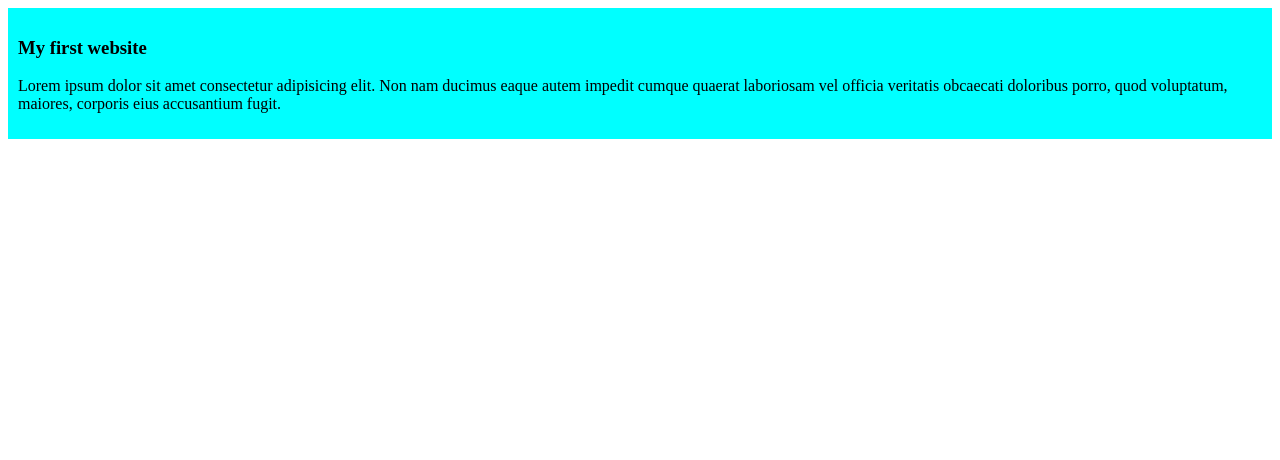
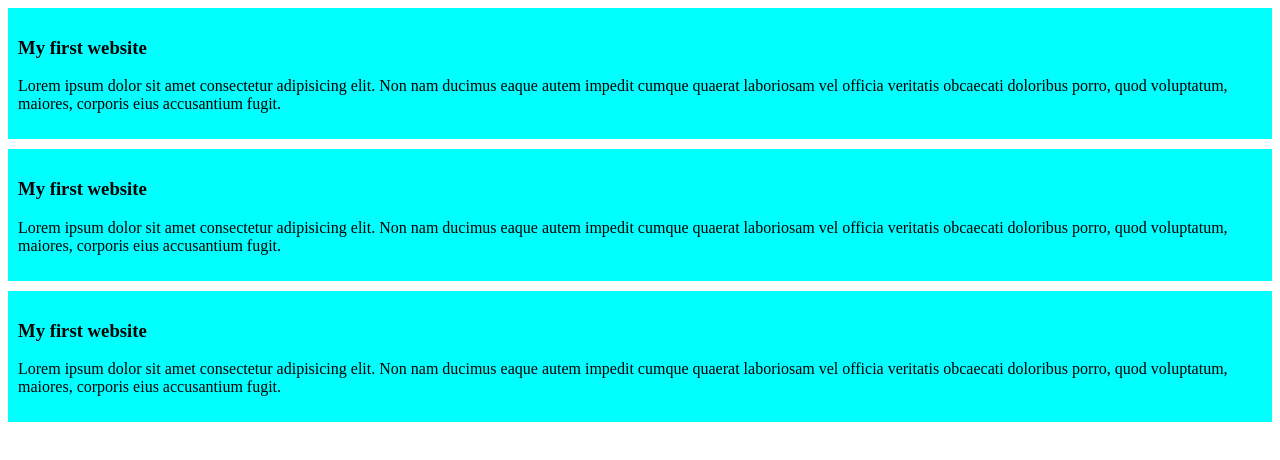
Before and after one commit to nmshafin/my-simple-website, a plain HTML site: page index.html in a window 1280 px wide. Drawn offline with Linux system fonts and the light colour scheme.

Commit message:
added the second and third blog

```diff
--- a/index.html
+++ b/index.html
@@ -10,5 +10,11 @@
     <div><h3>My first website</h3>
     <p>Lorem ipsum dolor sit amet consectetur adipisicing elit. Non nam ducimus eaque autem impedit cumque quaerat laboriosam vel officia veritatis obcaecati doloribus porro, quod voluptatum, maiores, corporis eius accusantium fugit.</p>
     </div>
+    <div><h3>My first website</h3>
+    <p>Lorem ipsum dolor sit amet consectetur adipisicing elit. Non nam ducimus eaque autem impedit cumque quaerat laboriosam vel officia veritatis obcaecati doloribus porro, quod voluptatum, maiores, corporis eius accusantium fugit.</p>
+    </div>
+    <div><h3>My first website</h3>
+    <p>Lorem ipsum dolor sit amet consectetur adipisicing elit. Non nam ducimus eaque autem impedit cumque quaerat laboriosam vel officia veritatis obcaecati doloribus porro, quod voluptatum, maiores, corporis eius accusantium fugit.</p>
+    </div>
 </body>
 </html>
--- a/styles/blog.css
+++ b/styles/blog.css
@@ -1,4 +1,5 @@
 div{
     background-color: aqua;
     padding: 10px;
+    margin-bottom: 10px;
 }
```
